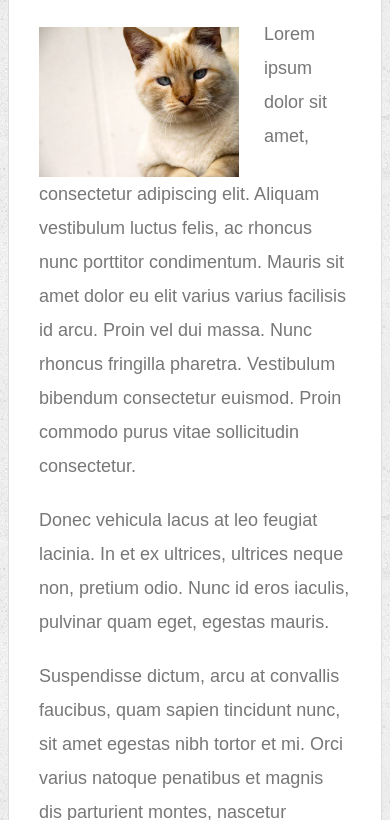
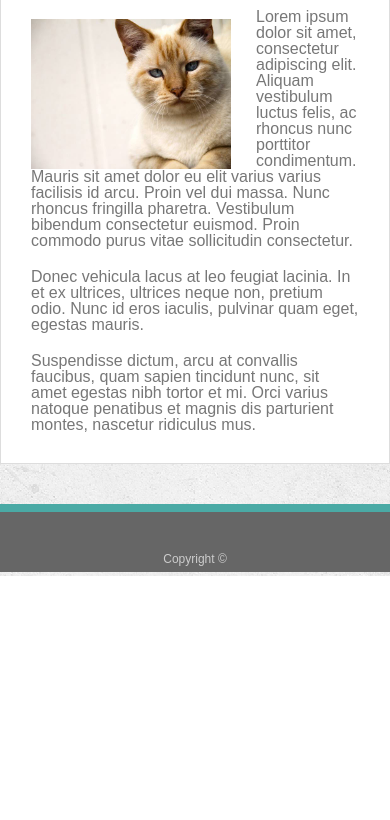
Before and after one commit to Miesha/bootstrap-portfolio, a plain HTML site: page index.html in a window 390 px wide. Shown: the part 269-1089 px from the top of the page. After the commit the page ends 845 px from the top, so only its background shows below. Drawn offline with Linux system fonts and the light colour scheme.

Commit message:
final added sticky footer

```diff
--- a/assets/css/style.css
+++ b/assets/css/style.css
@@ -215,3 +215,35 @@
   background: #4aaaa5;
   border: 0 none;
 }
+/* sticky footer */
+html, body {
+  height: 100%;
+  margin: 0;
+
+}
+
+.container {
+  min-height: 100%;
+  margin-bottom: -50px;
+}
+
+.container::after{
+  content:"";
+  display:block;
+}
+
+footer {
+height: 50px;
+}
+
+
+@media  (max-width: 768px) {
+p {
+    font-size: 1rem;
+    line-height: 1rem;
+
+  }
+
+
+
+}
```
Lines whose indentation alone changed are shown as unchanged.
